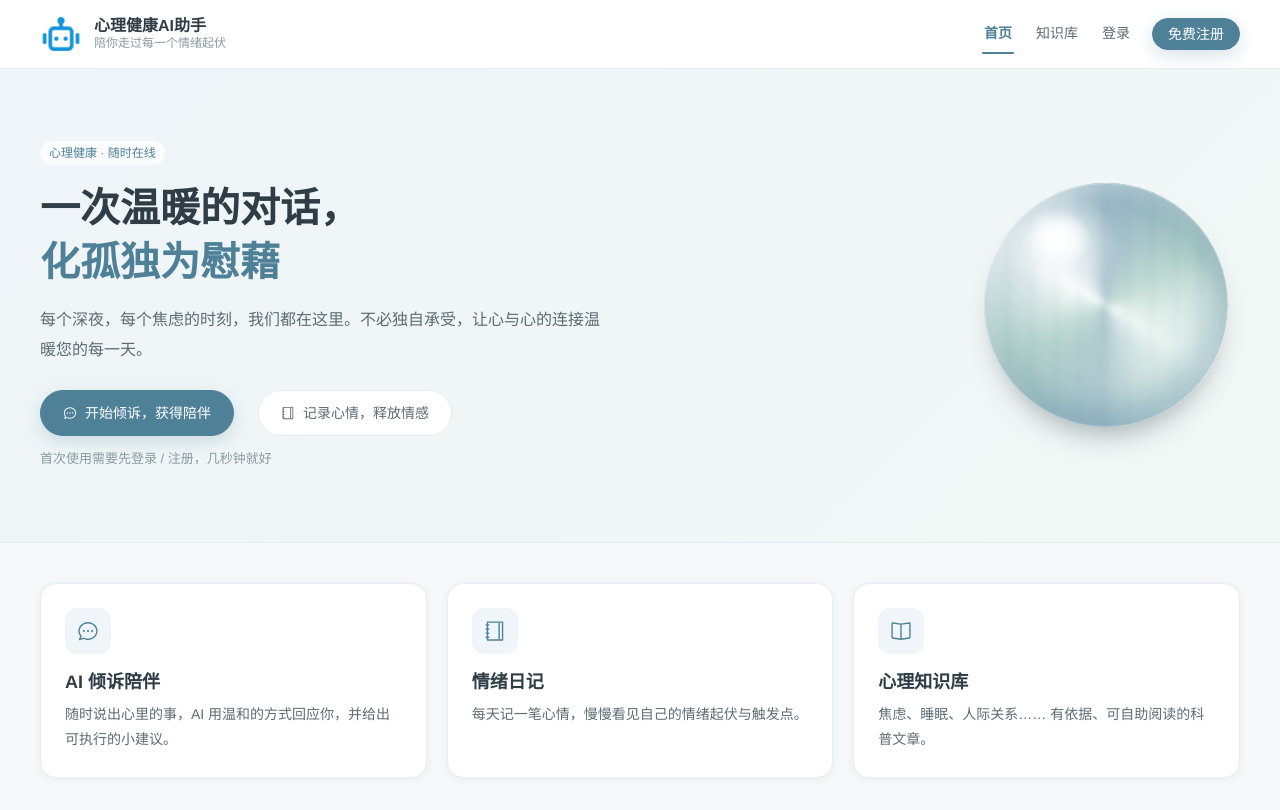
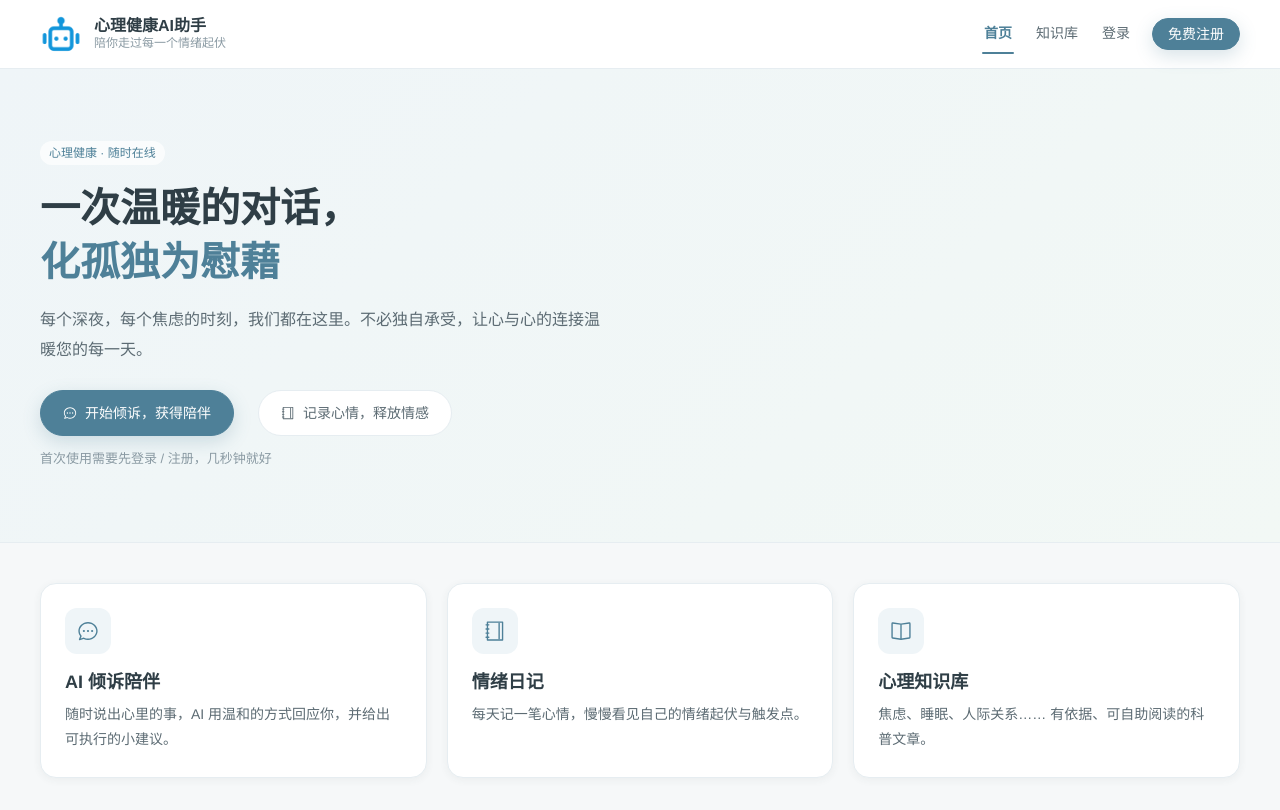
Before and after one commit to wucha-rmh/mental-assistant, a Vue app in the folder frontend/: page / in a window 1280 px wide. Built offline with nearby package versions, Linux system fonts and the light colour scheme.

Commit message:
refactor(home): 删除首屏右侧球体区块，hero 只保留文案

```diff
--- a/frontend/src/views/home.vue
+++ b/frontend/src/views/home.vue
@@ -23,28 +23,6 @@
                     </div>
                     <p v-if="!isLoggedIn" class="hero-hint">首次使用需要先登录 / 注册，几秒钟就好</p>
                 </div>
-                <!-- 可滚动的球体：按住左右拖动即滚动，松手带一点惯性 -->
-                <div class="hero-art">
-                    <div
-                        class="roll-ball"
-                        :class="{ 'is-dragging': dragging }"
-                        role="img"
-                        aria-label="可滚动的球体，按住左右拖动"
-                        tabindex="0"
-                        @pointerdown="onPointerDown"
-                        @pointermove="onPointerMove"
-                        @pointerup="onPointerUp"
-                        @pointercancel="endDrag"
-                        @keydown.left.prevent="spin(-28)"
-                        @keydown.right.prevent="spin(28)"
-                    >
-                        <span class="ball-sphere">
-                            <span class="sphere-texture" :style="{ transform: `rotate(${roll}deg)` }"></span>
-                            <span class="sphere-shade"></span>
-                            <span class="sphere-sheen"></span>
-                        </span>
-                    </div>
-                </div>
             </div>
         </section>
 
@@ -67,75 +45,12 @@
     </div>
 </template>
 <script setup>
-import { computed, onBeforeUnmount, onMounted, ref } from 'vue'
+import { computed, onMounted, ref } from 'vue'
 import { useRouter } from 'vue-router'
 
 const router = useRouter()
 
 const isLoggedIn = ref(false)
-
-/* ── 可滚动的球体：按住左右拖动即滚动，松手带一点惯性 ── */
-const reducedMotion = ref(false)
-const roll = ref(0)
-const dragging = ref(false)
-let pointerId = null
-let lastX = 0
-let velocity = 0
-let inertiaId = null
-
-const stopInertia = () => {
-    if (inertiaId) {
-        cancelAnimationFrame(inertiaId)
-        inertiaId = null
-    }
-}
-
-const glide = () => {
-    velocity *= 0.94
-    if (Math.abs(velocity) < 0.06) {
-        inertiaId = null
-        return
-    }
-    roll.value += velocity
-    inertiaId = requestAnimationFrame(glide)
-}
-
-const onPointerDown = (event) => {
-    if (event.pointerType === 'mouse' && event.button !== 0) return
-    pointerId = event.pointerId
-    dragging.value = true
-    lastX = event.clientX
-    velocity = 0
-    stopInertia()
-    event.currentTarget.setPointerCapture?.(pointerId)
-}
-
-const onPointerMove = (event) => {
-    if (!dragging.value || event.pointerId !== pointerId) return
-    const delta = event.clientX - lastX
-    lastX = event.clientX
-    roll.value += delta * 0.6
-    velocity = delta * 0.6
-}
-
-const endDrag = () => {
-    if (!dragging.value) return
-    dragging.value = false
-    pointerId = null
-    if (!reducedMotion.value) glide()
-}
-
-const onPointerUp = () => endDrag()
-
-// 键盘也能转：左右方向键各推一把
-const spin = (deg) => {
-    stopInertia()
-    roll.value += deg
-    if (!reducedMotion.value) {
-        velocity = deg * 0.4
-        glide()
-    }
-}
 
 // 需要登录的入口在未登录时先引导到登录页，避免点进去一路报错
 const needLogin = ['/consultation', '/emotion-diary']
@@ -173,11 +88,6 @@ const go = (path) => {
 
 onMounted(() => {
     isLoggedIn.value = localStorage.getItem('token') !== null
-    reducedMotion.value = window.matchMedia('(prefers-reduced-motion: reduce)').matches
-})
-
-onBeforeUnmount(() => {
-    stopInertia()
 })
 </script>
 <style scoped lang="scss">
@@ -251,105 +161,6 @@ onBeforeUnmount(() => {
     color: var(--mh-text-3);
 }
 
-/* ── 可滚动的球体（按住左右拖动即滚动） ── */
-.hero-art {
-    width: 268px;
-    flex-shrink: 0;
-    display: flex;
-    align-items: center;
-    justify-content: center;
-}
-
-.roll-ball {
-    position: relative;
-    width: 244px;
-    height: 244px;
-    border-radius: 50%;
-    cursor: grab;
-    touch-action: pan-y;
-    user-select: none;
-    -webkit-tap-highlight-color: transparent;
-
-    &:focus-visible {
-        outline: 2px solid var(--mh-primary);
-        outline-offset: 6px;
-    }
-
-    /* ── 3D 球体：内层纹理负责「滚」，外层负责体积感 ── */
-    .ball-sphere {
-        position: absolute;
-        inset: 0;
-        border-radius: 50%;
-        overflow: hidden;
-        background: radial-gradient(circle at 50% 45%, #f3f8fa 0%, #d7e5ec 100%);
-        /* 落地投影：让球「坐」在页面上而不是贴在上面 */
-        box-shadow: 0 18px 30px -14px rgba(47, 62, 70, 0.45);
-        pointer-events: none;
-    }
-
-    .sphere-texture {
-        position: absolute;
-        inset: -30%;
-        border-radius: 50%;
-        /* 经线 + 色块：旋转时能明确看出「球在滚」 */
-        background:
-            repeating-linear-gradient(
-                90deg,
-                rgba(78, 128, 152, 0.3) 0 1.5px,
-                rgba(78, 128, 152, 0) 1.5px 24px
-            ),
-            conic-gradient(
-                from 0deg,
-                rgba(78, 128, 152, 0.5) 0deg,
-                rgba(127, 182, 158, 0.45) 62deg,
-                rgba(255, 255, 255, 0.85) 122deg,
-                rgba(78, 128, 152, 0.5) 182deg,
-                rgba(127, 182, 158, 0.45) 242deg,
-                rgba(255, 255, 255, 0.85) 302deg,
-                rgba(78, 128, 152, 0.5) 360deg
-            );
-        filter: blur(3px);
-        /* 越靠边越淡，模拟球面把纹理带走 */
-        mask-image: radial-gradient(circle at 50% 50%, rgba(0, 0, 0, 1) 52%, rgba(0, 0, 0, 0.2) 100%);
-        -webkit-mask-image: radial-gradient(circle at 50% 50%, rgba(0, 0, 0, 1) 52%, rgba(0, 0, 0, 0.2) 100%);
-        will-change: transform;
-    }
-
-    .sphere-shade,
-    .sphere-sheen {
-        position: absolute;
-        inset: 0;
-        border-radius: 50%;
-        pointer-events: none;
-    }
-
-    /* 左上受光、右下环境反光、边缘压暗 —— 球体体积感主要来自这一层 */
-    .sphere-shade {
-        background:
-            radial-gradient(
-                circle at 33% 26%,
-                rgba(255, 255, 255, 0.82) 0%,
-                rgba(255, 255, 255, 0.12) 22%,
-                rgba(255, 255, 255, 0) 42%
-            ),
-            radial-gradient(circle at 72% 78%, rgba(214, 234, 225, 0.7) 0%, rgba(255, 255, 255, 0) 46%),
-            radial-gradient(circle at 64% 70%, rgba(255, 255, 255, 0) 40%, rgba(78, 128, 152, 0.42) 100%);
-        box-shadow: inset -16px -18px 30px rgba(78, 128, 152, 0.34), inset 6px 8px 18px rgba(255, 255, 255, 0.38),
-            inset 0 0 0 1px rgba(255, 255, 255, 0.45);
-    }
-
-    /* 镜面高光：不随纹理转动，固定在天光方向 */
-    .sphere-sheen {
-        background:
-            radial-gradient(ellipse 22% 15% at 29% 22%, rgba(255, 255, 255, 0.95) 0%, rgba(255, 255, 255, 0) 70%),
-            radial-gradient(circle at 30% 23%, rgba(255, 255, 255, 0.9) 0%, rgba(255, 255, 255, 0) 13%);
-    }
-
-    &.is-dragging {
-        cursor: grabbing;
-    }
-}
-
 /* ── 三个功能入口 ── */
 .features {
     padding: var(--mh-space-10) 0 0;
```
